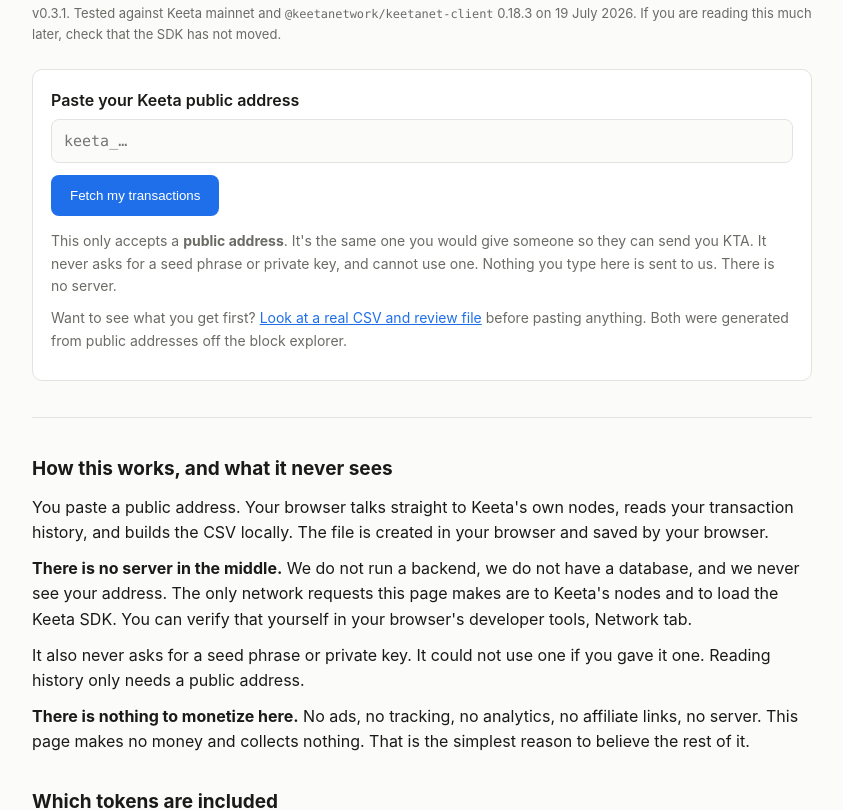
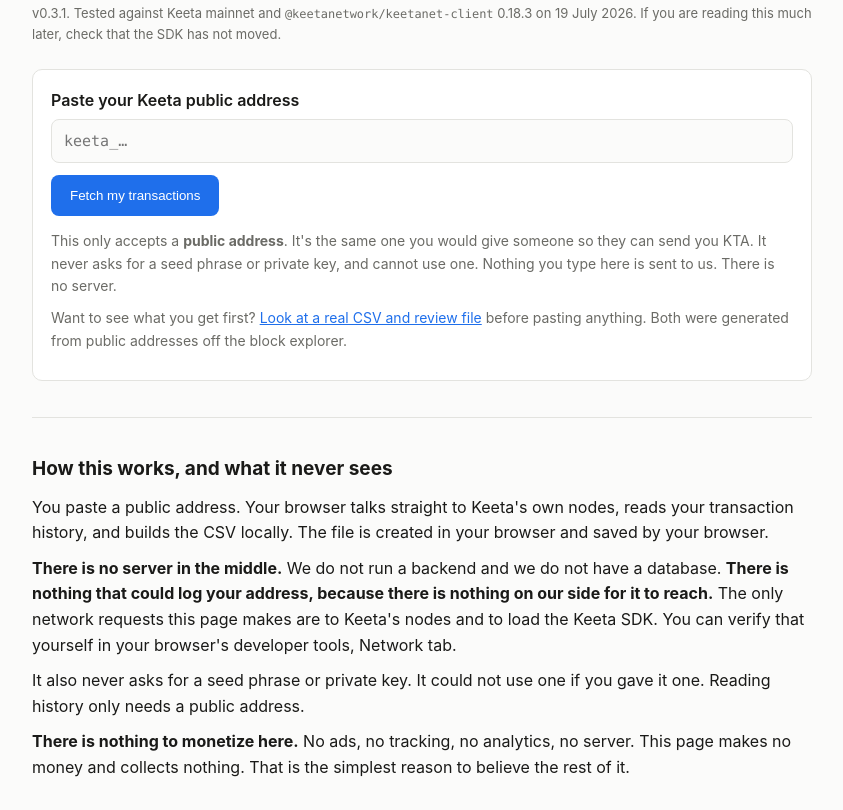
Before and after one commit to brownthundercrypto-wq/keeta-tax-export, a website: page web/index.html in a window 1280 px wide. Shown: the part 124-934 px from the top of the page, without its empty margins (218-1061 px from the left). Drawn offline with Linux system fonts and the light colour scheme.

Commit message:
Drop the affiliate clause and make the privacy claim the verifiable one
The page and README both listed "no affiliate links" among the privacy
guarantees. There are no affiliate links, so the statement was true, but it is
not a privacy property and it dated the copy to a monetization plan that was
dropped.

Strengthened the surrounding claim while removing it. "No logs" and "we collect
nothing" are promises about our conduct, which a reader has to take on trust.
"There is no server, so there is nothing that could log anything" is a statement
about the architecture, and it is the one a reader can check for themselves in
the Network tab. The weaker version was doing the work of the stronger one.

Zero occurrences of "affiliate" remain in any tracked file.

```diff
--- a/web/index.html
+++ b/web/index.html
@@ -206,15 +206,16 @@
   <p>You paste a public address. Your browser talks straight to Keeta's own nodes, reads your
      transaction history, and builds the CSV locally. The file is created in your browser and saved
      by your browser.</p>
-  <p><strong>There is no server in the middle.</strong> We do not run a backend, we do not have a
-     database, and we never see your address. The only network requests this page makes are to
-     Keeta's nodes and to load the Keeta SDK. You can verify that yourself in your browser's
-     developer tools, Network tab.</p>
+  <p><strong>There is no server in the middle.</strong> We do not run a backend and we do not have
+     a database. <strong>There is nothing that could log your address, because there is nothing on
+     our side for it to reach.</strong> The only network requests this page makes are to Keeta's
+     nodes and to load the Keeta SDK. You can verify that yourself in your browser's developer
+     tools, Network tab.</p>
   <p>It also never asks for a seed phrase or private key. It could not use one if you gave it one.
      Reading history only needs a public address.</p>
   <p><strong>There is nothing to monetize here.</strong> No ads, no tracking, no analytics, no
-     affiliate links, no server. This page makes no money and collects nothing. That is the
-     simplest reason to believe the rest of it.</p>
+     server. This page makes no money and collects nothing. That is the simplest reason to believe
+     the rest of it.</p>
 
   <h2>Which tokens are included</h2>
   <p>This version exports <strong>every Keeta token whose decimal precision is published on-chain</strong>,
```
Also changed, not shown: README.md.
